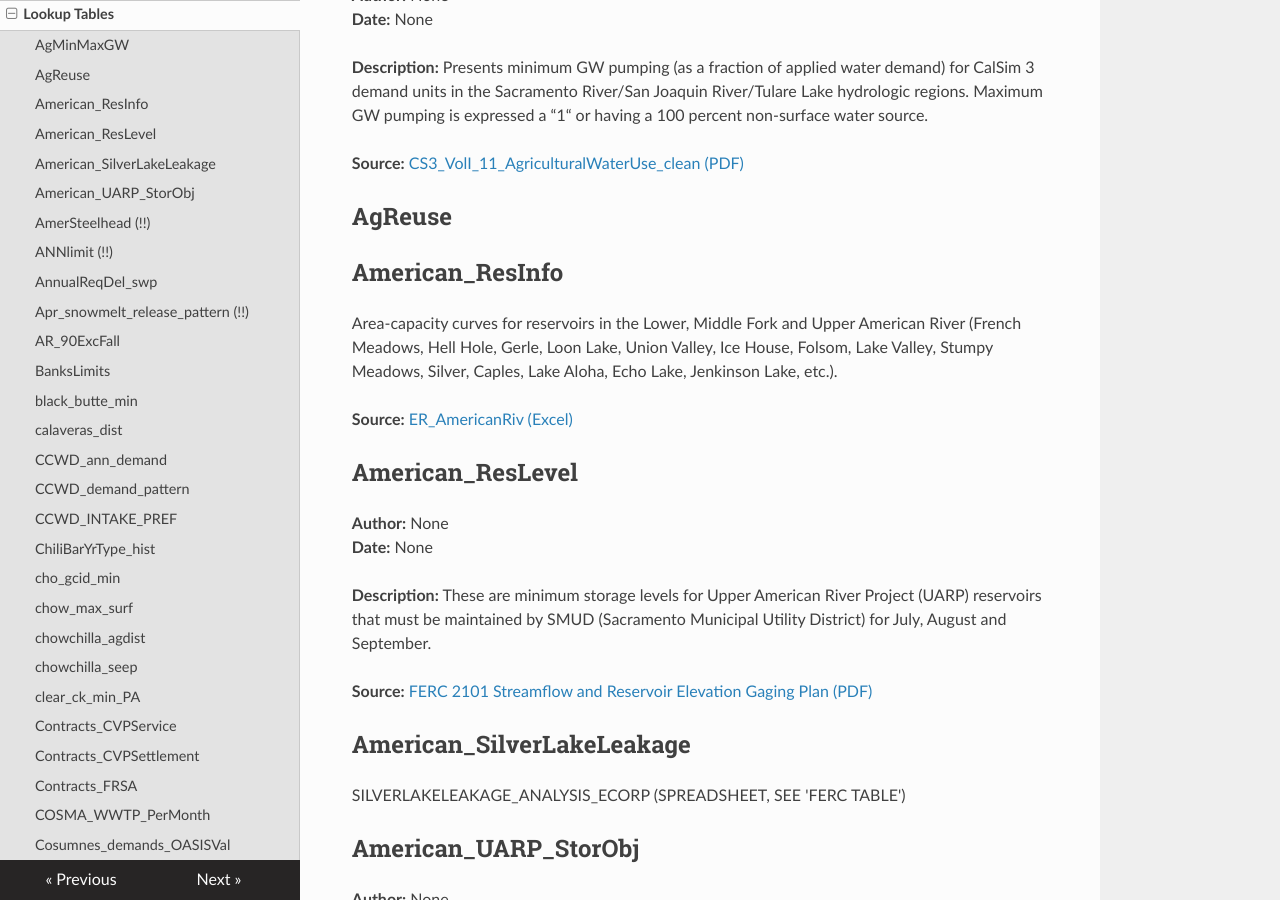
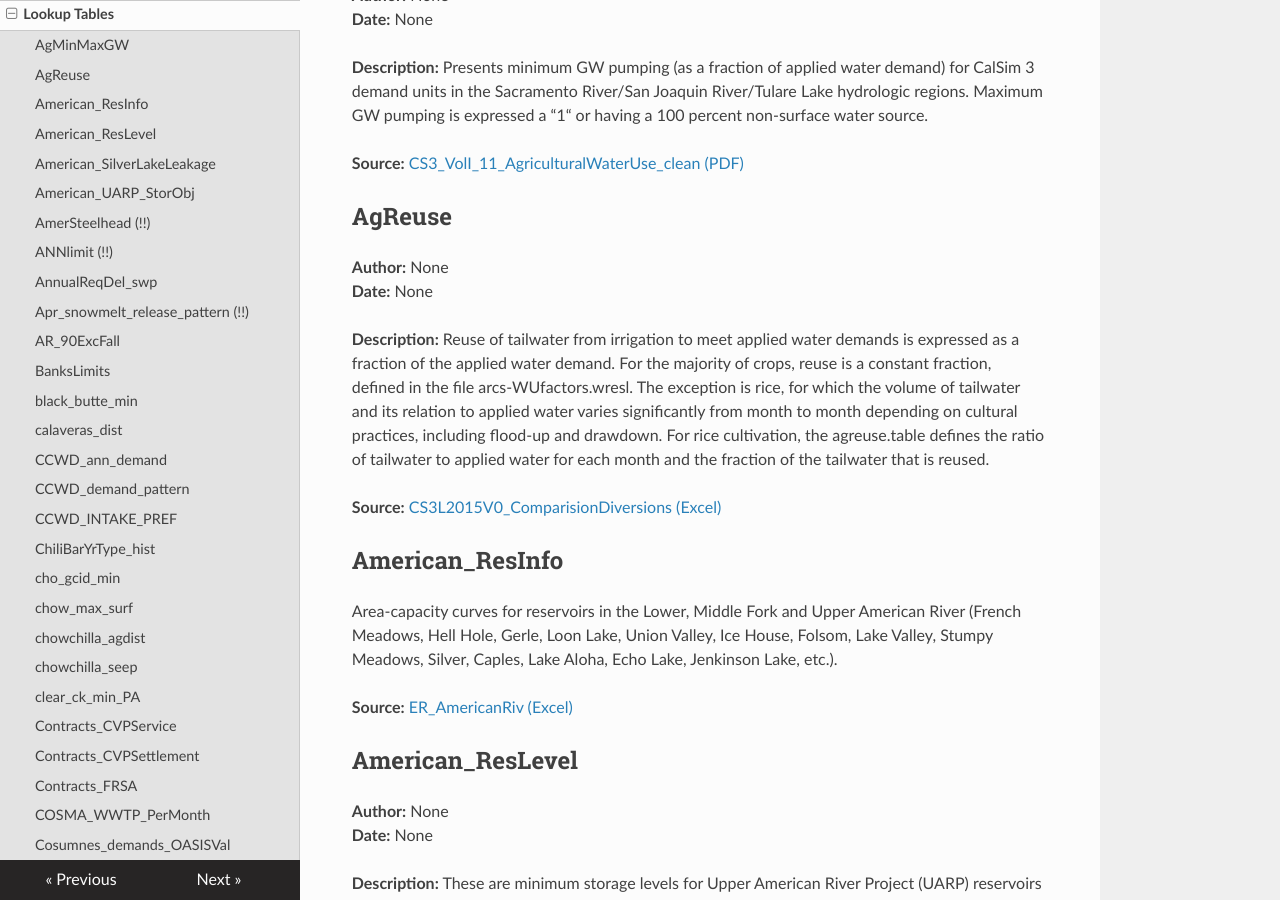
Before and after one commit to CentralValleyModeling/centralvalleymodeling.github.io, an MkDocs documentation site: the page built from docs/lookuptables.md, in a window 1280 px wide and 900 px high, scrolled down 333 px. Built offline with MkDocs 1.6.1, drawn with Linux system fonts in a browser that asks for light colours; nearby versions of some CDN libraries; some of the changed text lies outside the part shown.

Commit message:
Update lookuptables.md

```diff
--- a/docs/lookuptables.md
+++ b/docs/lookuptables.md
@@ -15,6 +15,15 @@ Presents minimum GW pumping (as a fraction of applied water demand) for CalSim 3
 
 
 ## AgReuse
+**Author:** None
+**Date:**  None
+
+**Description:**
+Reuse of tailwater from irrigation to meet applied water demands is expressed as a fraction of the applied water demand. For the majority of crops, reuse is a constant fraction, defined in the file arcs-WUfactors.wresl. The exception is rice, for which the volume of tailwater and its relation to applied water varies significantly from month to month depending on cultural practices, including flood-up and drawdown. For rice cultivation, the agreuse.table defines the ratio of tailwater to applied water for each month and the fraction of the tailwater that is reused.
+
+
+**Source:** [CS3L2015V0_ComparisionDiversions (Excel)](https://cadwr.box.com/s/t60uwj6db0hzzfoks4xdgfq9nz4hxdkt)
+
 ## American_ResInfo
 Area-capacity curves for reservoirs in the Lower, Middle Fork and Upper American River (French Meadows, Hell Hole, Gerle, Loon Lake, Union Valley, Ice House, Folsom, Lake Valley, Stumpy Meadows, Silver, Caples, Lake Aloha, Echo Lake, Jenkinson Lake, etc.).
 
@@ -119,6 +128,17 @@ Contra Costa Water District annual demand depending on water year type.
 
 ## CCWD_demand_pattern
 ## CCWD_INTAKE_PREF
+**Author:** None
+**Date:**  None
+
+**Description:**
+This table establishes intake preference months as long as service area water quality objectives are met and Los Vaqueros storage is not reduced(1= preference, 0 = no preference).
+**Source:** [5626_p020749 (PDF)](https://cadwr.box.com/s/6ldaaqelmp81vg7su0jrnqxug5spprwo)
+
+
+Set months that intakes should take preference
+!as long as service area water quality objective
+!met and LV storage is not reduced.  1= preference, 0 = no preference
 ## ChiliBarYrType_hist
 ## cho_gcid_min
 **Author:** None
```
